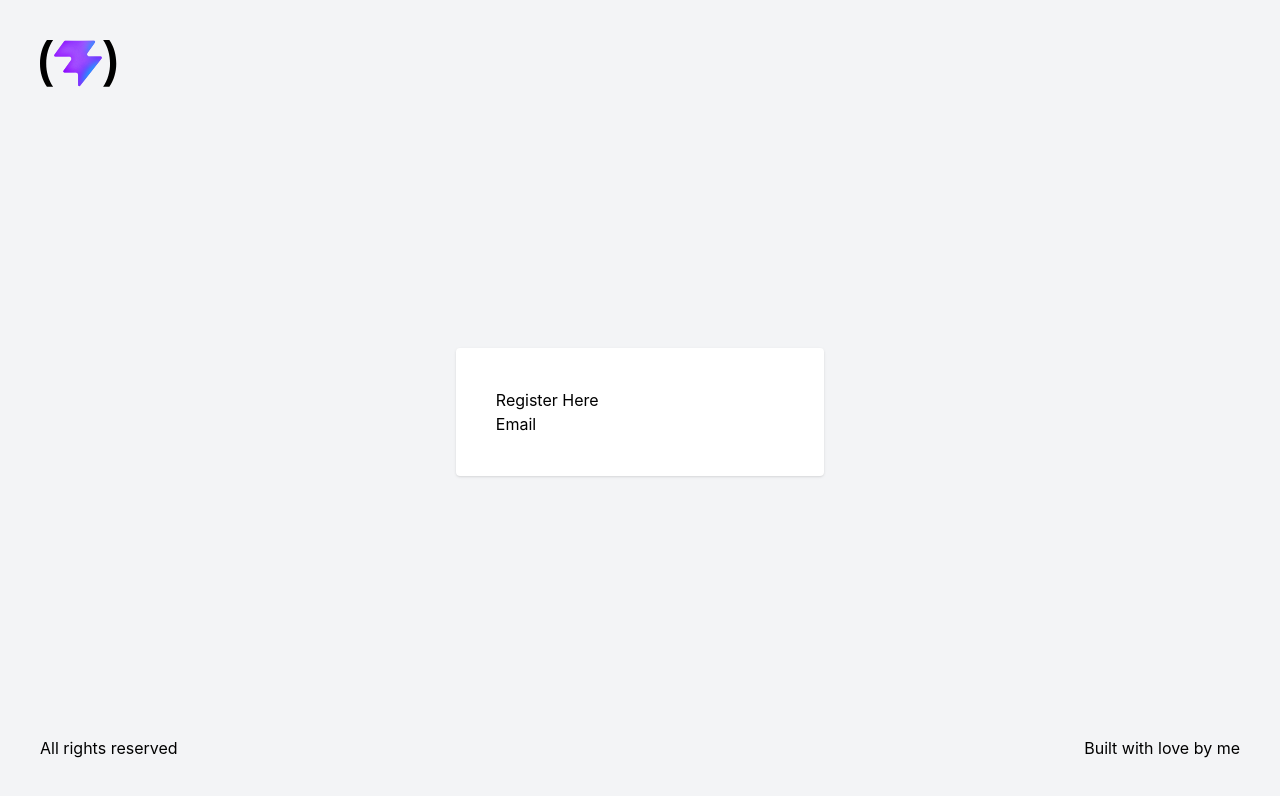
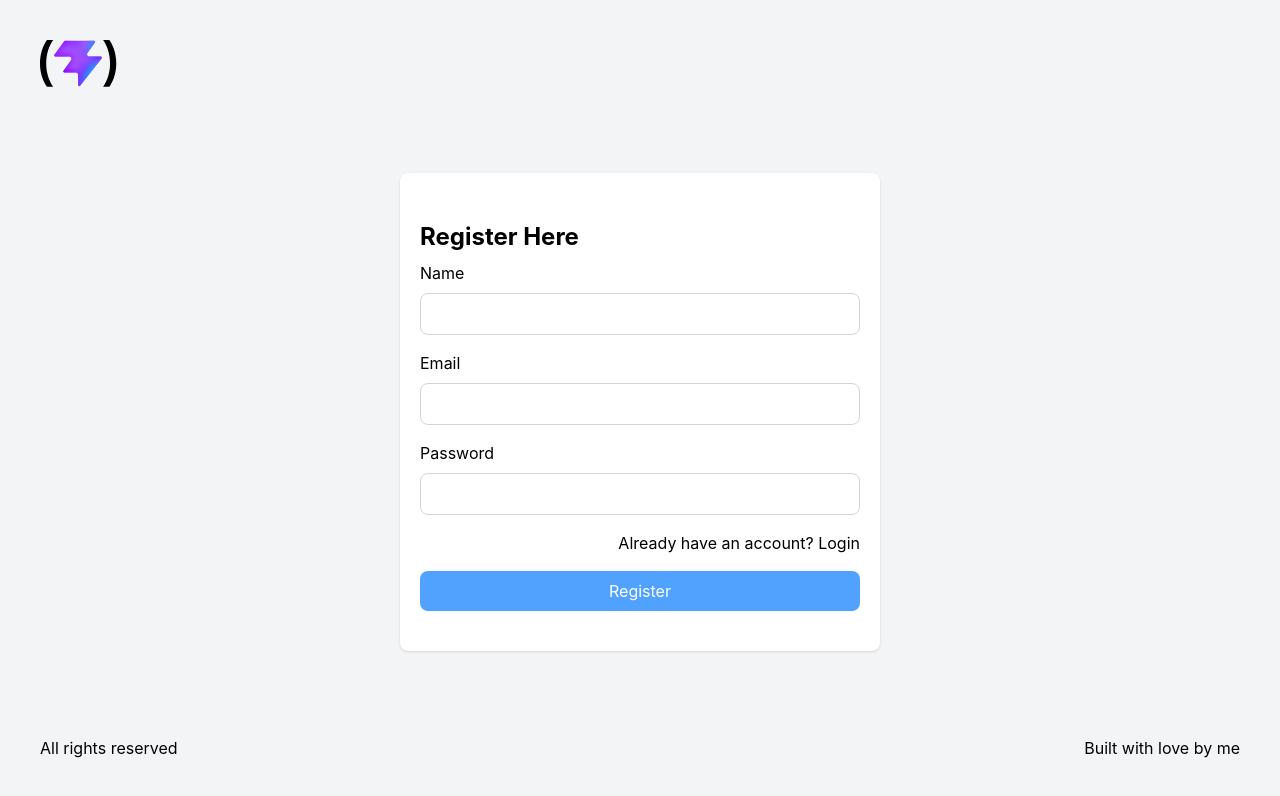
Before and after one commit to chionye/mini-app, a React (Vite) app: page /register in a window 1280 px wide. Shown: the top 796 px of the page. Built offline with nearby package versions, Linux system fonts and the light colour scheme.

Commit message:
feat: set up axios and create fetch post endpoint

```diff
--- a/package.json
+++ b/package.json
@@ -11,6 +11,7 @@
   },
   "dependencies": {
     "@tailwindcss/vite": "^4.3.3",
+    "axios": "^1.20.0",
     "react": "^19.2.8",
     "react-dom": "^19.2.8",
     "react-router-dom": "^7.18.4",
--- a/src/components/ui/FormInput.tsx
+++ b/src/components/ui/FormInput.tsx
@@ -1,26 +1,24 @@
 /** @format */
+
+import type { FormInputProp } from "../../types";
 
 export const FormInput = ({
   label,
   type,
   name,
   id,
+  value,
   onChange,
-}: {
-  label: string;
-  type: string;
-  name: string;
-  id: string;
-  onChange: (e: React.ChangeEvent<HTMLInputElement>) => void;
-}) => {
+}: FormInputProp) => {
   return (
-    <div className='flex flex-col gap-2'>
+    <div className='flex flex-col gap-2 w-full'>
       <label htmlFor={name}>{label}</label>
       <input
         type={type}
         name={name}
         id={id}
-        className='px-2 py-2 border border-gray-300 rounded-lg'
+        value={value}
+        className='px-2 py-2 border border-gray-300 rounded-lg w-full'
         onChange={onChange}
       />
     </div>
--- a/src/pages/Home.tsx
+++ b/src/pages/Home.tsx
@@ -1,5 +1,54 @@
 /** @format */
 
+import { useEffect, useState } from "react";
+import { Buttons } from "../components/ui/Buttons";
+import { FormInput } from "../components/ui/FormInput";
+import type { PostData } from "../types";
+import { fetchPostData } from "../service/api/query";
+
 export const Home = () => {
-  return <h1>Home</h1>;
+  const [posts, setPosts] = useState<PostData[]>([]);
+
+  useEffect(() => {
+    //fetch posts
+    fetchPostData()
+      .then((data) => {
+        setPosts(data);
+        // console.log(data);
+      })
+      .catch((error) => {
+        console.error(error);
+      });
+  }, []);
+
+  return (
+    <div className='flex flex-col gap-4 w-full'>
+      {posts.map((post: PostData) => (
+        <div className='flex justify-between items-center gap-2' key={post.id}>
+          <FormInput
+            label=''
+            type='text'
+            name='name'
+            id='name'
+            value={post.title}
+            onChange={() => {}}
+          />
+          <div className='flex gap-2 items-center'>
+            <Buttons.solid
+              color='bg-blue-400'
+              hover='bg-blue-500'
+              onClick={() => {}}>
+              Edit
+            </Buttons.solid>
+            <Buttons.outline
+              color='bg-red-400'
+              hover='bg-red-500'
+              textColor='bg-red-400'>
+              Delete
+            </Buttons.outline>
+          </div>
+        </div>
+      ))}
+    </div>
+  );
 };
--- a/src/pages/auth/Register.tsx
+++ b/src/pages/auth/Register.tsx
@@ -1,16 +1,63 @@
 /** @format */
 
+import { Link } from "react-router-dom";
+import { FormInput } from "../../components/ui/FormInput";
+import { Buttons } from "../../components/ui/Buttons";
+import { useState } from "react";
+
+//api - application programming interface
+//consume the api
+//fetch
+//axios
+
 export const Register = () => {
+  const [name, setName] = useState<string>("");
+  const [email, setEmail] = useState<string>("");
+  const [password, setPassword] = useState<string>("");
+
+  const handleSubmit = () => {
+    //the point when data is sent to backend via API
+    console.log(
+      `emails is ${email} and password is ${password} and name is ${name}`,
+    );
+  };
+
   return (
-    <div className='bg-white rounded shadow p-10'>
-      <div className='text-start'>
-        <h2>Register Here</h2>
+    <div className='bg-white shadow px-5 py-10 lg:w-2/5 mx-auto rounded-lg'>
+      <div className='text-start my-2'>
+        <h2 className='text-2xl font-bold'>Register Here</h2>
       </div>
-      <div className='w-full'>
-        <div>
-          <label htmlFor='email'>Email</label>
-          <input type='email' name='' id='' className='' />
+      <div className='w-full gap-4 flex flex-col'>
+        <FormInput
+          label='Name'
+          type='text'
+          name='name'
+          id='name'
+          onChange={(e) => setName(e.target.value)}
+        />
+        <FormInput
+          label='Email'
+          type='email'
+          name='email'
+          id='email'
+          onChange={(e) => setEmail(e.target.value)}
+        />
+        <FormInput
+          label='Password'
+          type='password'
+          name='password'
+          id='password'
+          onChange={(e) => setPassword(e.target.value)}
+        />
+        <div className='flex justify-end'>
+          <Link to='/'>Already have an account? Login</Link>
         </div>
+        <Buttons.solid
+          onClick={handleSubmit}
+          color='bg-blue-400'
+          hover='bg-blue-600'>
+          Register
+        </Buttons.solid>
       </div>
     </div>
   );
--- /dev/null
+++ b/src/service/api/index.ts
@@ -0,0 +1,11 @@
+/** @format */
+
+import axios from "axios";
+
+const URL = "https://jsonplaceholder.typicode.com";
+
+const api = axios.create({
+  baseURL: URL,
+});
+
+export default api;
--- /dev/null
+++ b/src/service/api/query.ts
@@ -0,0 +1,15 @@
+/** @format */
+
+import api from "./index";
+
+const fetchPostData = async () => {
+  try {
+    const response = await api.get("/posts");
+    return response.data;
+  } catch (error) {
+    console.error(error);
+    throw error;
+  }
+};
+
+export { fetchPostData };
--- /dev/null
+++ b/src/types/index.ts
@@ -0,0 +1,17 @@
+/** @format */
+
+export interface PostData {
+  userId: number;
+  id: number;
+  title: string;
+  body: string;
+}
+
+export interface FormInputProp {
+  label: string;
+  type: string;
+  name: string;
+  id: string;
+  value?: string;
+  onChange: (e: React.ChangeEvent<HTMLInputElement>) => void;
+}
```
Also changed, not shown: src/router/index.tsx (+7 -0 lines), 1 other file (tests, documents, lock files or other folders).
